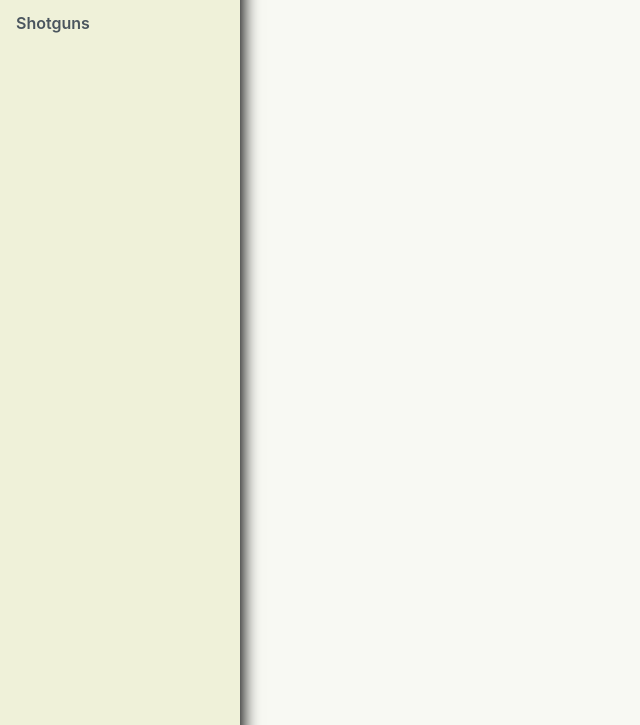
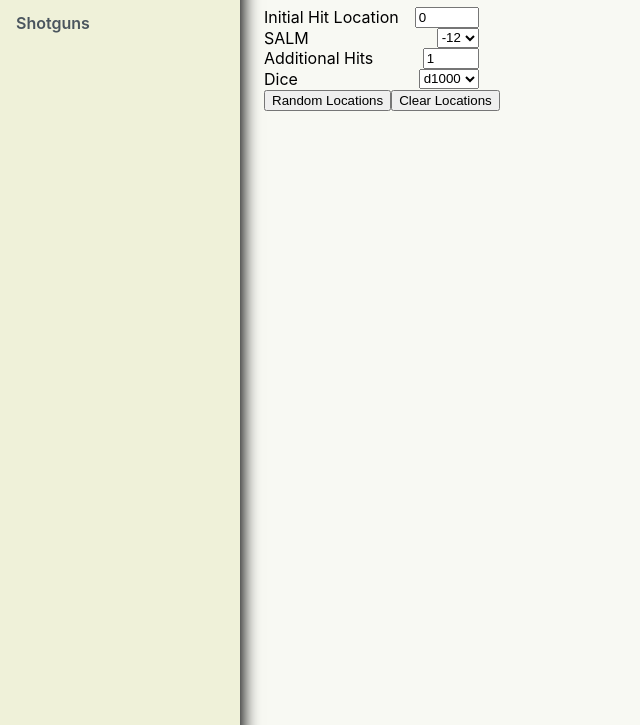
Before and after one commit to mp40/pccs-gatsby, a Gatsby site: page /shotguns in a window 1280 px wide. Shown: the part 75-800 px from the top of the page, without its empty margins (0-640 px from the left). Built offline with nearby package versions, Linux system fonts and the light colour scheme; Gatsby itself is replaced by a stand-in of ours.

Commit message:
add basic form

```diff
--- a/src/pages/shotguns/index.jsx
+++ b/src/pages/shotguns/index.jsx
@@ -1,10 +1,105 @@
-import React from "react";
+import React, { useState } from "react";
 import Layout from "../../components/layout";
+import { pelletSpreadTable, getRandomHitLocation } from "../../model/shotguns";
+import { form } from "./shotguns.module.css";
 
 export const Component = () => {
+  const [diceType, setDiceType] = useState(1000);
+  const [salm, setSalm] = useState(-12);
+  const [additionalHits, setAdditionalHits] = useState(1);
+  const [location, setLocation] = useState(0);
+  const [randomLocations, setRandomLocations] = useState(undefined);
+
+  const handleSubmit = () => {
+    let spread = pelletSpreadTable[salm];
+    if (diceType === 1000) {
+      spread = spread * 10;
+    }
+    const hits = [];
+
+    for (let i = 0; i < additionalHits; i++) {
+      hits.push(getRandomHitLocation(location, spread, diceType - 1));
+    }
+
+    setRandomLocations(hits);
+  };
+
   return (
     <div>
       <h1>Shotguns</h1>
+      <form className={form}>
+        <label>
+          <span>Initial Hit Location</span>
+          <input
+            type="number"
+            min="0"
+            max={diceType - 1}
+            name="initialLocation"
+            value={location}
+            onChange={(e) => setLocation(e.target.value)}
+          />
+        </label>
+        <label>
+          <span>SALM</span>
+          <select
+            value={salm}
+            onChange={(e) => {
+              setSalm(e.target.value);
+            }}
+          >
+            {Object.keys(pelletSpreadTable)
+              .sort((a, b) => a - b)
+              .map((k) => {
+                return (
+                  <option value={k} key={k}>
+                    {k}
+                  </option>
+                );
+              })}
+          </select>
+        </label>
+        <label>
+          <span>Additional Hits</span>
+          <input
+            type="number"
+            min="1"
+            max="25"
+            name="hitCount"
+            value={additionalHits}
+            onChange={(e) => setAdditionalHits(e.target.value)}
+          />
+        </label>
+        <label>
+          <span>Dice</span>
+          <select
+            value={diceType}
+            onChange={(e) => {
+              setDiceType(e.target.value);
+            }}
+          >
+            {[100, 1000].map((d) => {
+              return (
+                <option value={d} key={d}>
+                  {`d${d}`}
+                </option>
+              );
+            })}
+          </select>
+        </label>
+      </form>
+      <button type="button" onClick={handleSubmit}>
+        Random Locations
+      </button>
+      <button type="button" onClick={() => setRandomLocations(undefined)}>
+        Clear Locations
+      </button>
+      {randomLocations && (
+        <div>
+          {randomLocations.map((l, i) => {
+            return <span key={i}>{`${l},`}</span>;
+          })}
+        </div>
+      )}
     </div>
   );
 };
--- /dev/null
+++ b/src/pages/shotguns/shotguns.module.css
@@ -0,0 +1,14 @@
+.form {
+  display: flex;
+  flex-direction: column;
+  width: fit-content;
+}
+
+.form > label {
+  display: flex;
+  justify-content: space-between;
+}
+
+.form > label > span {
+  margin-right: 1em;
+}
```
